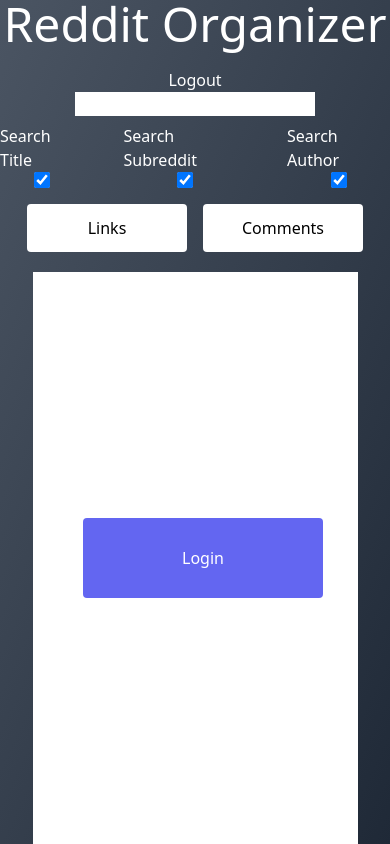
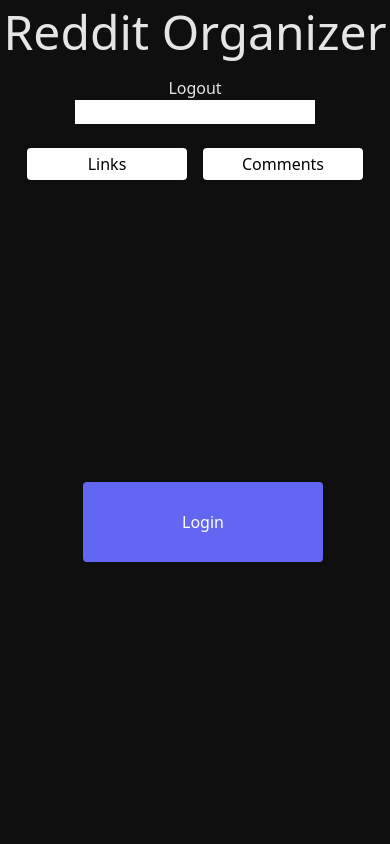
Before and after one commit to bbenton91/RedditWebOrganizer, a React (Create React App) app: page / in a window 390 px wide. Built offline with nearby package versions, Linux system fonts and the light colour scheme.

Commit message:
Styling and mobile responsiveness

```diff
--- a/package.json
+++ b/package.json
@@ -18,8 +18,10 @@
     "postcss-cli": "8.x",
     "postcss-preset-env": "6.x",
     "react": "^17.0.1",
+    "react-device-detect": "^1.15.0",
     "react-dom": "^17.0.1",
     "react-scripts": "4.0.1",
+    "react-spinners": "^0.10.6",
     "tailwindcss": "2.x",
     "typescript": "4.x"
   },
--- a/src/App.tsx
+++ b/src/App.tsx
@@ -2,7 +2,10 @@
 import { Cookies } from './Cookies';
 import { Listings, ListingType, ListProps } from './Listings';
 import { ListingTypeChooser } from './ListingTypeChooser';
-import {Search, SearchProps} from './Search'
+import { Search, SearchProps } from './Search'
+
+import "./styles/App.css";
+
 
 /**
  * The type for our individual listings
@@ -88,12 +91,12 @@
   // Props to send to the search component
   const searchProps: SearchProps = {originalData: currListingType === ListingType.Link ? data.links : data.comments, setFilteredDataCallback: setFilteredData}
 
-  return <div className="flex flex-col h-full items-center justify-center text-white bg-gradient-to-br from-gray-600 via-teal-700 to-gray-800">
-    <h1 className="text-5xl mb-5">Reddit Organizer</h1>
-    <button onClick={clearAuthorize}>Logout</button>
+  return <div id="main" className="flex flex-col h-full items-center justify-center text-white">
+      <h1 className="text-5xl mb-5 mt-2 title">Reddit Organizer</h1>
+      <button className="text-color" onClick={clearAuthorize}>Logout</button>
     <Search  {...searchProps} />
-    <ListingTypeChooser setListingType={setNewCurrListingType}/>
-    <Listings {...listingProps} />
+      <ListingTypeChooser setListingType={setNewCurrListingType}/>
+      <Listings {...listingProps} />
     </div>
 }
 
--- a/src/ListingTypeChooser.tsx
+++ b/src/ListingTypeChooser.tsx
@@ -7,7 +7,7 @@
 
 export function ListingTypeChooser({setListingType}:ListingTypeChooserProps){
   return <div className="mb-5 text-black ">
-    <button onClick={() => setListingType(ListingType.Link) } className="w-40 h-12 bg-white rounded mr-4 font-medium">Links</button>
-    <button onClick={() => setListingType(ListingType.Comment) }className="w-40 h-12 bg-white rounded font-medium">Comments</button>
+    <button onClick={() => setListingType(ListingType.Link) } className="w-40 h-8 bg-white rounded mr-4 font-medium">Links</button>
+    <button onClick={() => setListingType(ListingType.Comment) }className="w-40 h-8 bg-white rounded font-medium">Comments</button>
   </div>
 }
--- a/src/Listings.tsx
+++ b/src/Listings.tsx
@@ -4,6 +4,7 @@
 import { SavedData, ListingData } from "./App";
 import { LoadingButton } from "./LoadingButton";
 import "./styles/Listings.css";
+import ClipLoader from "react-spinners/ClipLoader"
 
 export enum ListingType{Link, Comment}
 
@@ -23,6 +24,7 @@
   };
 
   const [loadingData, setLoadingData] = React.useState<boolean>(false);
+  const [error, setError] = React.useState<string>("");
 
   const hasData = props.filteredData.length > 0;
   const loggedIn = () => Cookies.getCookie("token") !== "";
@@ -51,12 +53,11 @@
         if (obj.sessionId === "") props.authorizeCallback();
 
         setLoadingData(false);
-      });
+      }).catch(reason => { setLoadingData(false); setError("Something went wrong. Please try again later")});
   };
 
   if (params.get("code") != null) {
     Cookies.addCookie("token", params.get("code")!);
-    // window.location.replace("http://localhost:3000")
     window.history.replaceState(null, "React App", "/");
   }
 
@@ -77,6 +78,8 @@
       "ml-4 bg-indigo-500 hover:bg-indigo-600 text-white py-2 px-4 rounded w-60 h-20";
 
     var button: JSX.Element | string;
+    var status = error !== "" ? "Something went wrong. Please try again later" : "";
+
     if (!loggedIn())
       button = (
         <LoadingButton
@@ -84,6 +87,7 @@
           text="Login"
           loading={false}
           className={className}
+          iconPath=""
         />
       );
     else if (!hasData && !loadingData)
@@ -93,23 +97,28 @@
             text="Fetch Data"
             loading={false}
             className={className}
+            iconPath=""
+
           />
       );
-    else if (!hasData && loadingData)
-      button = (
+    else if (!hasData && loadingData) {
+      status = "Please be patient. This could take up to a minute to retrieve all saved posts."
+      button = button = (
         <LoadingButton
           callback={fetchData}
           text="Fetching Data"
           loading={true}
           className={className}
+          iconPath=""
         />
       );
-    else button = "";
+    }else button = "";
 
     if (button !== "")
       return (
-        <div className="flex w-full h-full justify-center place-items-center">
+        <div className="flex flex-col h-full items-center justify-center">
           {button}
+          <span id="statusText" className="text-yellow-700 hidden">{status}</span>
         </div>
       );
     return "";
@@ -134,11 +143,15 @@
     }
   };
 
+  setTimeout(() => {
+    document.querySelector("#statusText")?.classList.remove("hidden");
+  }, 3000);
+
   // The final render
   return (
     <div
       id="innerListings"
-      className="w-5/6 h-5/6 bg-white flex overflow-y-auto"
+      className="w-full lg:w-4/6 h-5/6 bg-white overflow-y-auto"
     >
       {button()}
       {listings()}
--- a/src/LoadingButton.tsx
+++ b/src/LoadingButton.tsx
@@ -1,17 +1,45 @@
-import React from 'react';
-import loadingSpinner from './images/spinner-of-dots.png';
+import React from "react";
+import loadingSpinner from "./images/spinner-of-dots.png";
 
 type LoadingButtonProps = {
-  callback: () => void
-  text: string
-  loading: boolean
-  className: string
+  callback: () => void;
+  text: string;
+  loading: boolean;
+  className: string;
+  iconPath: string;
+};
+
+export function LoadingButton({
+  callback,
+  text,
+  loading,
+  className = "",
+  iconPath = "",
+}: LoadingButtonProps) {
+
+  const button = ():JSX.Element => {
+    if (loading) {
+      const buttonText = iconPath === "" ? text : "";
+
+      return <button className={"flex justify-center items-center " + className}>
+        <img
+          className="rotating w-6 h-6 flex-shrink mr-3"
+          src={loadingSpinner}
+          alt="loading spinner"
+        ></img>{" "}
+        <span className=""> {buttonText}</span>
+      </button>
+
+    } else {
+      const buttonText = iconPath === "" || iconPath === undefined ? text : " ";
+
+      return <button onClick={callback} className={className}>
+        {buttonText}
+        {iconPath !== "" ? <img src={iconPath} alt="" className="w-full h-full" /> : ""}
+      </button>
+
+    }
+  }
+
+  return button();
 }
-
-export function LoadingButton({callback, text, loading, className=""}:LoadingButtonProps){
-
-
-  return !loading ?
-      <button onClick={callback} className={className}>{text}</button>
-    : <button className={"flex justify-center items-center " + className}> <img className="rotating w-6 h-6 flex-shrink mr-3" src={loadingSpinner} alt="loading spinner"></img> <span className="">{text}</span></button>
-}
--- a/src/Search.tsx
+++ b/src/Search.tsx
@@ -45,43 +45,7 @@
         id=""
       />
 
-      <div className="flex space-x-10">
-        <div className="flex flex-col items-center">
-          <label htmlFor="searchTitle">Search Title</label>
-          <input
-            className="w-4 h-4"
-            type="checkbox"
-            id="searchTitle"
-            name="searchTitle"
-            value="Title"
-            defaultChecked={true}
-          ></input>
-        </div>
 
-        <div className="flex flex-col items-center">
-          <label htmlFor="searchTitle">Search Subreddit</label>
-          <input
-            className="w-4 h-4"
-            type="checkbox"
-            id="searchSubreddit"
-            name="searchSubreddit"
-            value="Subreddit"
-            defaultChecked={true}
-          ></input>
-        </div>
-
-        <div className="flex flex-col items-center">
-          <label htmlFor="searchTitle">Search Author</label>
-          <input
-            className="w-4 h-4"
-            type="checkbox"
-            id="searchAuthor"
-            name="searchAuthor"
-            value="Author"
-            defaultChecked={true}
-          ></input>
-        </div>
-      </div>
     </div>
   );
 }
--- /dev/null
+++ b/src/styles/App.css
@@ -0,0 +1,11 @@
+#main{
+    background-color: #0f0f0f;
+}
+
+.title{
+    color: #E5E5E5;
+}
+
+.text-color{
+    color: #E5E5E5;
+}
--- /dev/null
+++ b/src/styles/Listing.css
@@ -0,0 +1,38 @@
+
+.listing-background{
+    background-color: #1f1f1f;
+}
+
+.listing{
+    overflow: hidden;
+    /* text-overflow: ellipsis; */
+    line-height: 1.5rem;
+    height: 3.5rem;
+}
+
+.listing-title{
+    width:70%;
+}
+
+.listing-info{
+    width: 20%;
+}
+
+.listing-unsave{
+    width:10%;
+}
+
+
+@media only screen and (max-width: 768px) {
+    .listing-title{
+        width:50%;
+    }
+
+    .listing-info{
+        width: 35%;
+    }
+
+    .listing-unsave{
+        width:15%;
+    }
+}
--- a/src/styles/Listings.css
+++ b/src/styles/Listings.css
@@ -1,9 +1,5 @@
 #innerListings{
-}
-
-.listing{
-    overflow: hidden;
-    text-overflow: ellipsis;
+    background-color: #0f0f0f;
 }
 
 .rotating {
```
Also changed, not shown: src/Listing.tsx (+61 -23 lines), src/images/close-outline.svg (added), 1 other file (tests, documents, lock files or other folders). Lines whose indentation alone changed are shown as unchanged.
